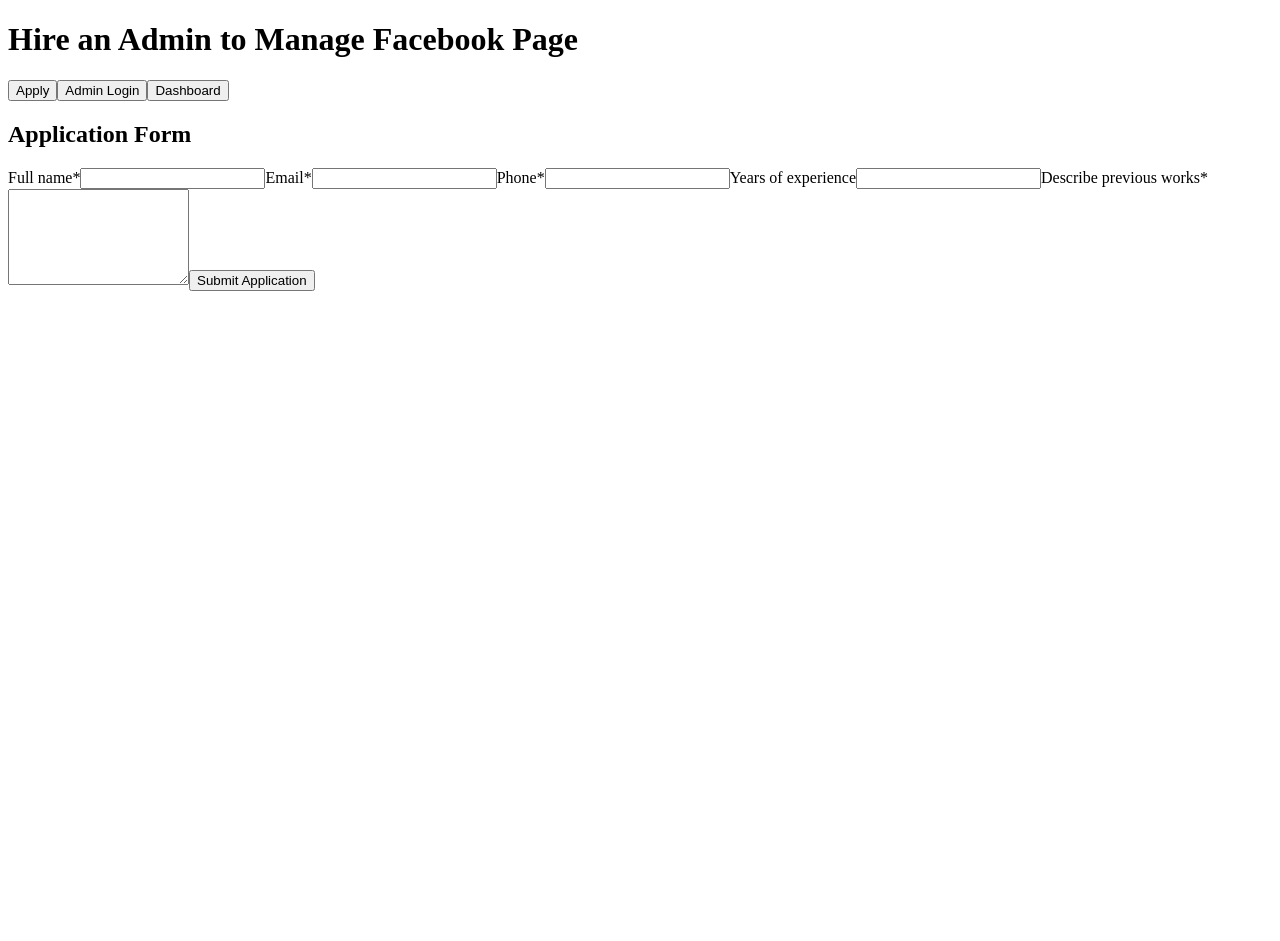
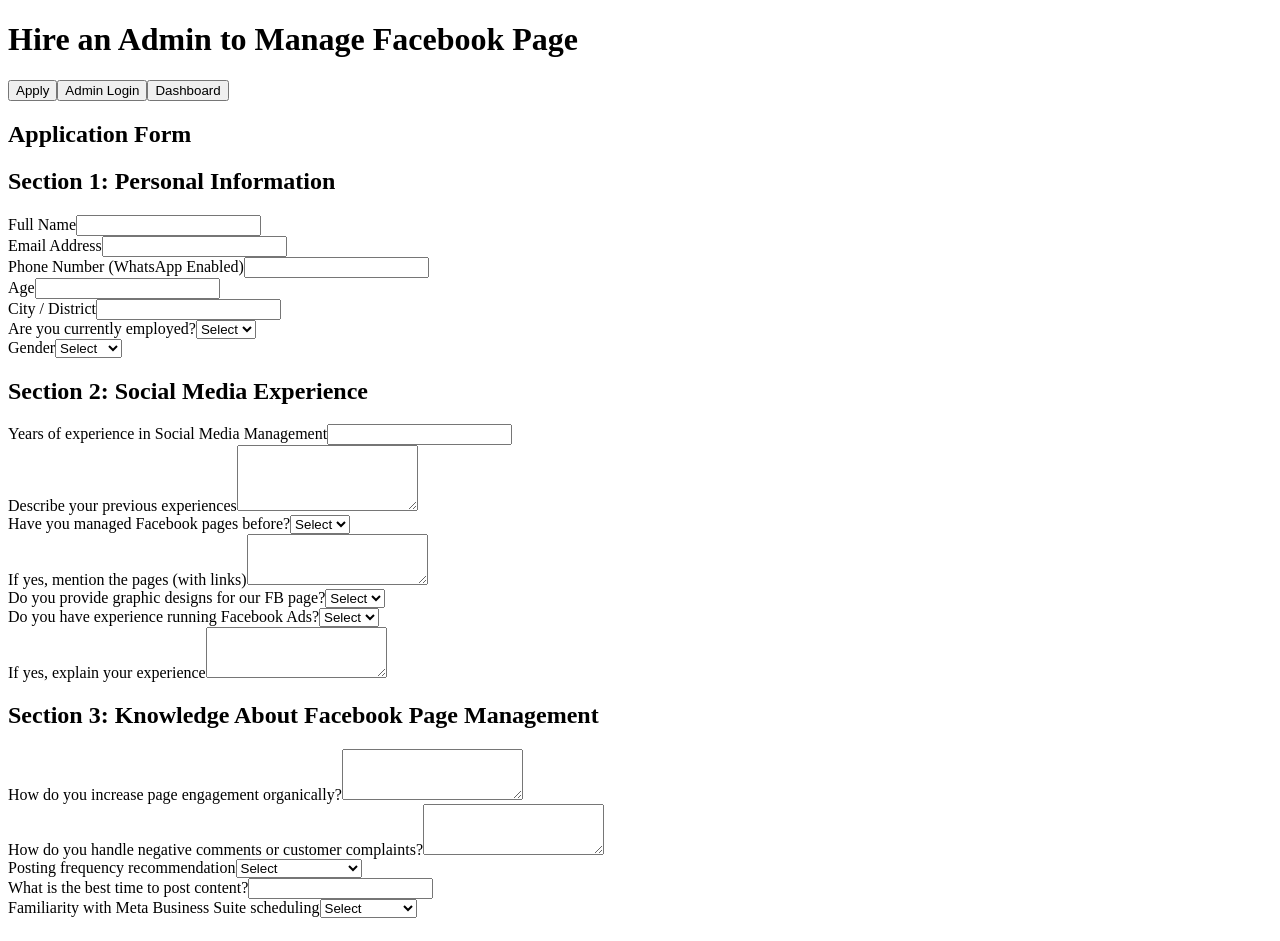
Before and after one commit to manuka8/react-fb-admin-form, a React (Vite) app: page / in a window 1280 px wide. Shown: the top 941 px of the page. Before the commit the page ends 800 px from the top, so only its background shows below. Built offline with nearby package versions, Linux system fonts and the light colour scheme; the HTML template or start-up script is replaced by a standard one.

Commit message:
Update HireForm.jsx

```diff
--- a/src/components/HireForm.jsx
+++ b/src/components/HireForm.jsx
@@ -49,23 +49,160 @@
     <section className="card">
       <h2>Application Form</h2>
       {ack && <div className="ack">{ack}</div>}
-      <form onSubmit={handleSubmit}>
-        <label>Full name*<input name="fullName" value={form.fullName} onChange={handleChange} /></label>
-        {errors.fullName && <small className="err">{errors.fullName}</small>}
+      <form onSubmit={handleSubmit} className="space-y-4 p-4 bg-white shadow rounded-xl">
 
-        <label>Email*<input name="email" value={form.email} onChange={handleChange} type="email" /></label>
-        {errors.email && <small className="err">{errors.email}</small>}
+  {/* Section 1: Personal Information */}
+  <h2 className="text-xl font-bold mt-4">Section 1: Personal Information</h2>
 
-        <label>Phone*<input name="phone" value={form.phone} onChange={handleChange} /></label>
-        {errors.phone && <small className="err">{errors.phone}</small>}
+  <div>
+    <label className="block font-semibold">Full Name</label>
+    <input type="text" name="fullName" className="w-full border p-2 rounded" required />
+  </div>
 
-        <label>Years of experience<input name="experienceYears" value={form.experienceYears} onChange={handleChange} type="number" /></label>
+  <div>
+    <label className="block font-semibold">Email Address</label>
+    <input type="email" name="email" className="w-full border p-2 rounded" required />
+  </div>
 
-        <label>Describe previous works*<textarea name="previousWorks" value={form.previousWorks} onChange={handleChange} rows="6"></textarea></label>
-        {errors.previousWorks && <small className="err">{errors.previousWorks}</small>}
+  <div>
+    <label className="block font-semibold">Phone Number (WhatsApp Enabled)</label>
+    <input type="text" name="phone" className="w-full border p-2 rounded" required />
+  </div>
 
-        <button type="submit" disabled={loading}>{loading ? 'Submitting...' : 'Submit Application'}</button>
-      </form>
+  <div>
+    <label className="block font-semibold">Age</label>
+    <input type="number" name="age" className="w-full border p-2 rounded" required />
+  </div>
+
+  <div>
+    <label className="block font-semibold">City / District</label>
+    <input type="text" name="city" className="w-full border p-2 rounded" required />
+  </div>
+
+  <div>
+    <label className="block font-semibold">Are you currently employed?</label>
+    <select name="employed" className="w-full border p-2 rounded" required>
+      <option value="">Select</option>
+      <option value="Yes">Yes</option>
+      <option value="No">No</option>
+    </select>
+  </div>
+
+  <div>
+    <label className="block font-semibold">Gender</label>
+    <select name="gender" className="w-full border p-2 rounded" required>
+      <option value="">Select</option>
+      <option value="Male">Male</option>
+      <option value="Female">Female</option>
+      <option value="Other">Other</option>
+    </select>
+  </div>
+
+  {/* Section 2: Social Media Experience */}
+  <h2 className="text-xl font-bold mt-6">Section 2: Social Media Experience</h2>
+
+  <div>
+    <label className="block font-semibold">Years of experience in Social Media Management</label>
+    <input type="number" name="smm_experience" className="w-full border p-2 rounded" required />
+  </div>
+
+  <div>
+    <label className="block font-semibold">Describe your previous experiences</label>
+    <textarea name="previous_experience" className="w-full border p-2 rounded" rows="4" required></textarea>
+  </div>
+
+  <div>
+    <label className="block font-semibold">Have you managed Facebook pages before?</label>
+    <select name="managed_pages" className="w-full border p-2 rounded" required>
+      <option value="">Select</option>
+      <option value="Yes">Yes</option>
+      <option value="No">No</option>
+    </select>
+  </div>
+
+  <div>
+    <label className="block font-semibold">If yes, mention the pages (with links)</label>
+    <textarea name="page_links" className="w-full border p-2 rounded" rows="3"></textarea>
+  </div>
+
+  <div>
+    <label className="block font-semibold">Do you provide graphic designs for our FB page?</label>
+    <select name="graphic_designs" className="w-full border p-2 rounded" required>
+      <option value="">Select</option>
+      <option value="Yes">Yes</option>
+      <option value="No">No</option>
+    </select>
+  </div>
+
+  <div>
+    <label className="block font-semibold">Do you have experience running Facebook Ads?</label>
+    <select name="fb_ads" className="w-full border p-2 rounded" required>
+      <option value="">Select</option>
+      <option value="Yes">Yes</option>
+      <option value="No">No</option>
+    </select>
+  </div>
+
+  <div>
+    <label className="block font-semibold">If yes, explain your experience</label>
+    <textarea name="ads_experience" className="w-full border p-2 rounded" rows="3"></textarea>
+  </div>
+
+
+  {/* Section 3: Knowledge About Facebook Page Management */}
+  <h2 className="text-xl font-bold mt-6">Section 3: Knowledge About Facebook Page Management</h2>
+
+  <div>
+    <label className="block font-semibold">How do you increase page engagement organically?</label>
+    <textarea name="organic_engagement" className="w-full border p-2 rounded" rows="3" required></textarea>
+  </div>
+
+  <div>
+    <label className="block font-semibold">How do you handle negative comments or customer complaints?</label>
+    <textarea name="negative_comments" className="w-full border p-2 rounded" rows="3" required></textarea>
+  </div>
+
+  <div>
+    <label className="block font-semibold">Posting frequency recommendation</label>
+    <select name="posting_frequency" className="w-full border p-2 rounded" required>
+      <option value="">Select</option>
+      <option value="Daily">Daily</option>
+      <option value="3-4 times a week">3–4 times a week</option>
+      <option value="Once a week">Once a week</option>
+    </select>
+  </div>
+
+  <div>
+    <label className="block font-semibold">What is the best time to post content?</label>
+    <input type="text" name="best_post_time" className="w-full border p-2 rounded" required />
+  </div>
+
+  <div>
+    <label className="block font-semibold">Familiarity with Meta Business Suite scheduling</label>
+    <select name="meta_skill" className="w-full border p-2 rounded" required>
+      <option value="">Select</option>
+      <option value="Beginner">Beginner</option>
+      <option value="Intermediate">Intermediate</option>
+      <option value="Expert">Expert</option>
+    </select>
+  </div>
+
+
+  {/* Section 5: Expected Salary */}
+  <h2 className="text-xl font-bold mt-6">Section 5: Expected Salary & Work Conditions</h2>
+
+  <div>
+    <label className="block font-semibold">Expected Monthly Salary</label>
+    <input type="number" name="expected_salary" className="w-full border p-2 rounded" required />
+  </div>
+
+  <div>
+    <label className="block font-semibold">Any additional comments or questions?</label>
+    <textarea name="comments" className="w-full border p-2 rounded" rows="4"></textarea>
+  </div>
+
+  <button type="submit" className="bg-blue-600 text-white px-4 py-2 rounded mt-4">Submit</button>
+</form>
     </section>
   )
 }
```
